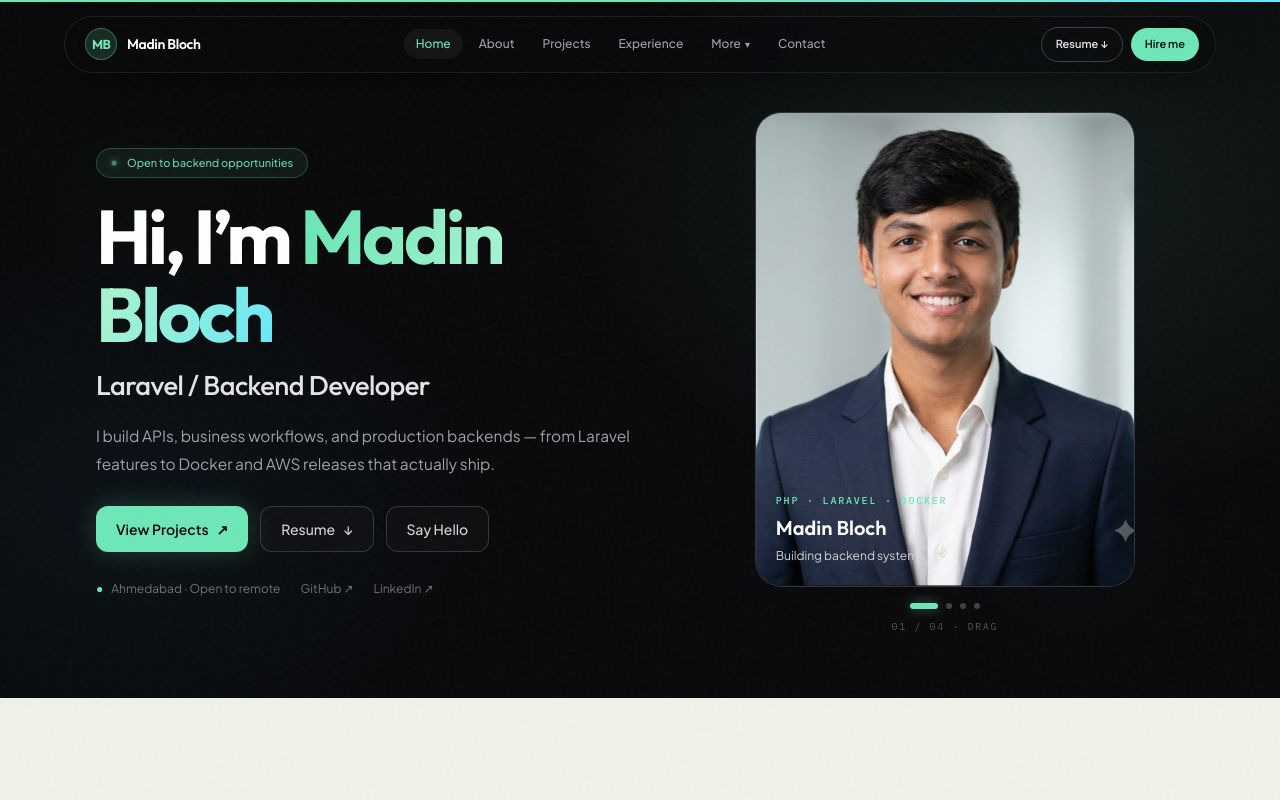
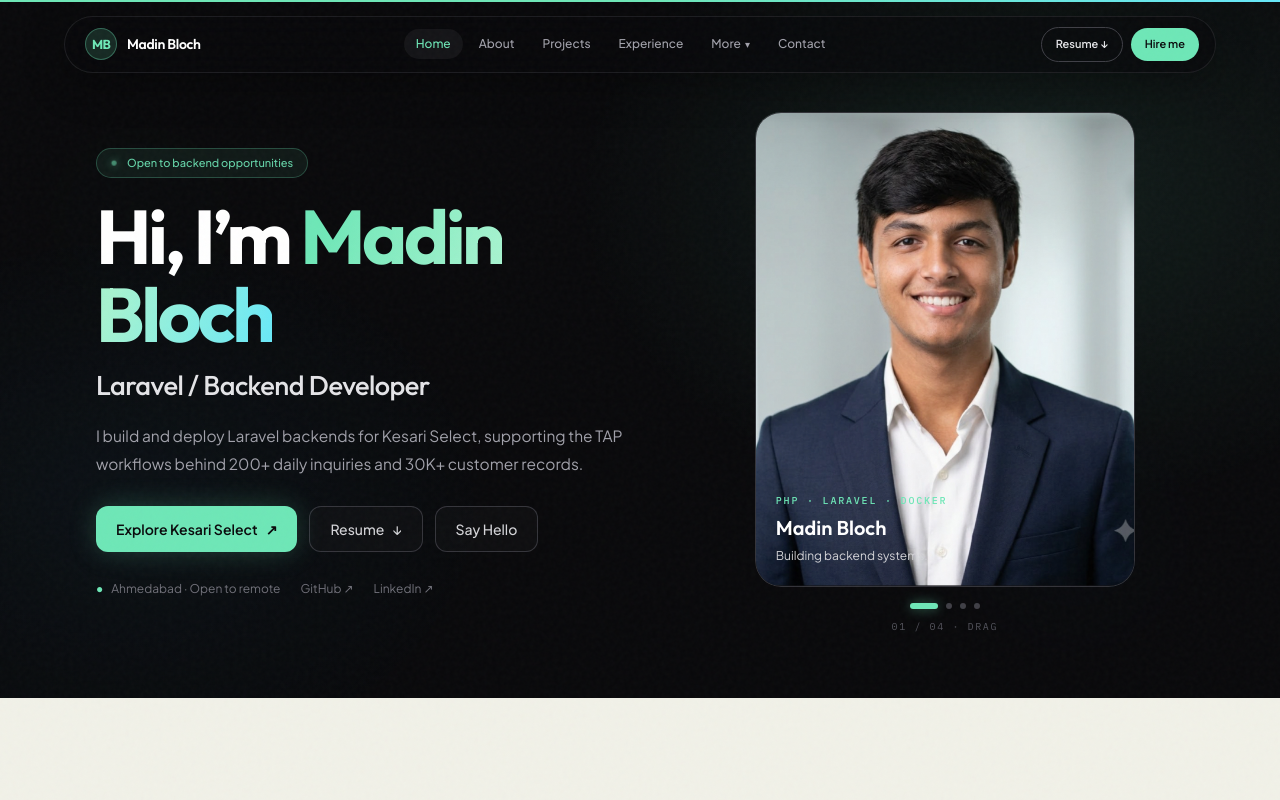
Before and after one commit to MadinBloch/Mysite, a React (Vite) app: page / in a window 1280 px wide. Shown: the top 800 px of the page. Built offline with nearby package versions, Linux system fonts and the light colour scheme.

Commit message:
Polish portfolio impact and Kesari Select story

```diff
--- a/src/components/Hero.jsx
+++ b/src/components/Hero.jsx
@@ -83,12 +83,12 @@ export default function Hero() {
             {...motionProps(0.18)}
             className="mt-4 max-w-[34rem] text-[15px] leading-[1.8] text-zinc-400 sm:text-[15.5px]"
           >
-            I build APIs, business workflows, and production backends — from Laravel features to Docker and AWS releases that actually ship.
+            I build and deploy Laravel backends for Kesari Select, supporting the TAP workflows behind 200+ daily inquiries and 30K+ customer records.
           </motion.p>
 
           <motion.div {...motionProps(0.24)} className="mt-7 flex flex-wrap gap-3">
             <Link to="/#projects" className="btn-primary">
-              View Projects <span aria-hidden="true">↗</span>
+              Explore Kesari Select <span aria-hidden="true">↗</span>
             </Link>
             <a href="/Madin_Bloch_Resume.pdf" download className="btn-outline">
               Resume <span aria-hidden="true">↓</span>
```
